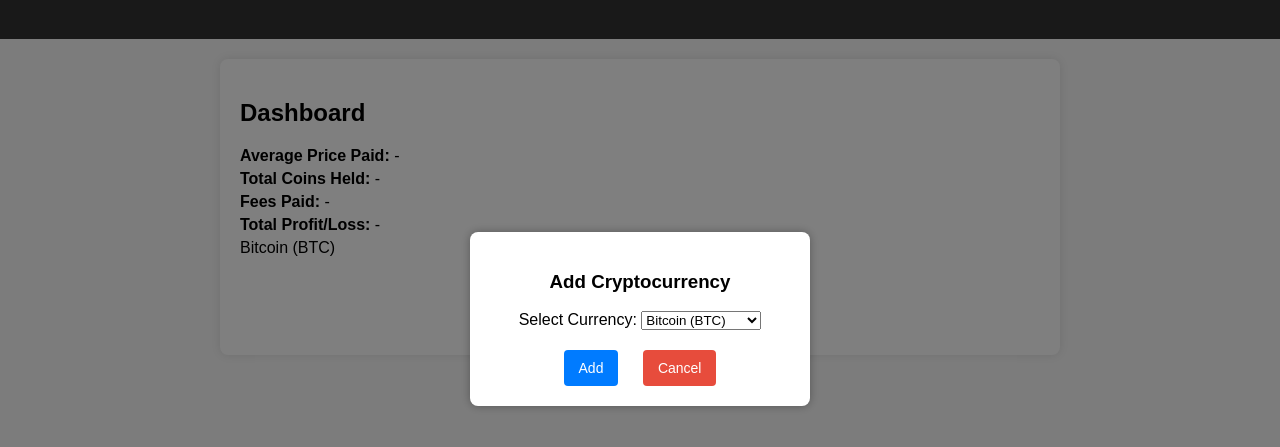
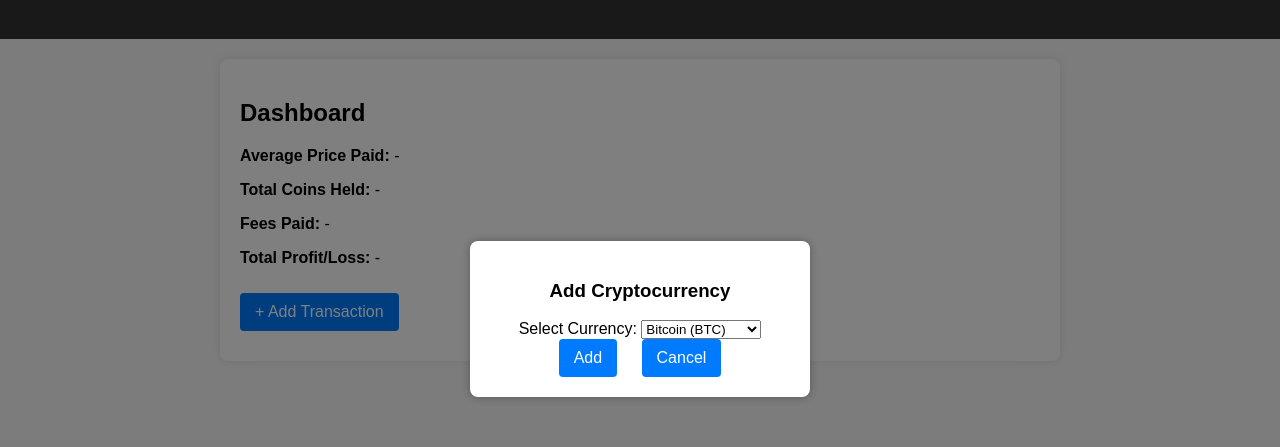
Before and after one commit to deanOfWalls/coinfolio, a plain HTML site: page index.html in a window 1280 px wide. Both pictures are taken after a click on the button "Add". Shown: the part 81-528 px from the top of the page. Drawn offline with Linux system fonts and the light colour scheme.

Commit message:
debugging modal issues

```diff
--- a/index.html
+++ b/index.html
@@ -13,7 +13,7 @@
     <main>
         <section id="dashboard">
             <h2>Dashboard</h2>
-            <div class="kpi">
+            <div>
                 <p><strong>Average Price Paid:</strong> <span id="average-price">-</span></p>
                 <p><strong>Total Coins Held:</strong> <span id="total-coins">-</span></p>
                 <p><strong>Fees Paid:</strong> <span id="total-fees">-</span></p>
@@ -21,7 +21,6 @@
             </div>
         </section>
         <section id="portfolio">
-            <div id="tabs"></div>
             <button id="new-coin-button">+ Add Transaction</button>
         </section>
     </main>
--- a/script.js
+++ b/script.js
@@ -3,101 +3,25 @@ const newCoinButton = document.getElementById('new-coin-button'); // Add Transac
 const modal = document.getElementById('modal'); // Modal Container
 const closeModalButton = document.getElementById('close-modal'); // Cancel Button
 const addCoinButton = document.getElementById('add-coin'); // Add Cryptocurrency Button in Modal
-const currencySelect = document.getElementById('currency-select'); // Dropdown for Cryptocurrencies
-const tabsContainer = document.getElementById('tabs'); // Tabs Container
 
 // Ensure modal is hidden on page load
 document.addEventListener('DOMContentLoaded', () => {
-    modal.classList.add('hidden'); // Hide modal by default
+    modal.classList.add('hidden'); // Add 'hidden' class to hide modal
 });
 
 // Show modal when "Add Transaction" button is clicked
 newCoinButton.addEventListener('click', () => {
-    modal.classList.remove('hidden'); // Show modal
+    modal.classList.remove('hidden'); // Remove 'hidden' class to show modal
 });
 
 // Hide modal when "Cancel" button is clicked
 closeModalButton.addEventListener('click', () => {
-    modal.classList.add('hidden'); // Hide modal
+    modal.classList.add('hidden'); // Add 'hidden' class to hide modal
 });
 
-// Add new cryptocurrency tab when "Add" button in modal is clicked
+// Handle "Add" button in modal
 addCoinButton.addEventListener('click', () => {
-    const currency = currencySelect.value;
-    const currencyName = currencySelect.options[currencySelect.selectedIndex].text;
-
-    // Create a new tab for the selected cryptocurrency
-    addNewTab(currency, currencyName);
-
-    // Hide the modal after adding the cryptocurrency
-    modal.classList.add('hidden');
+    const currency = document.getElementById('currency-select').value;
+    console.log(`Added ${currency}`); // Example action: Log selected currency
+    modal.classList.add('hidden'); // Hide modal after adding currency
 });
-
-// Function to add a new cryptocurrency tab
-function addNewTab(currency, currencyName) {
-    // Create a new tab element
-    const tab = document.createElement('div');
-    tab.className = 'tab';
-    tab.textContent = currencyName;
-
-    // Append the tab to the tabs container
-    tabsContainer.appendChild(tab);
-
-    // Create a portfolio section for the selected cryptocurrency
-    const portfolioSection = createPortfolioSection(currency, currencyName);
-    document.body.appendChild(portfolioSection);
-
-    // Switch to this tab when clicked
-    tab.addEventListener('click', () => {
-        // Hide all portfolio sections
-        document.querySelectorAll('.portfolio-section').forEach((section) => {
-            section.classList.add('hidden');
-        });
-
-        // Show the selected portfolio section
-        portfolioSection.classList.remove('hidden');
-    });
-}
-
-// Function to create a portfolio section for a cryptocurrency
-function createPortfolioSection(currency, currencyName) {
-    const section = document.createElement('div');
-    section.className = 'portfolio-section hidden'; // Initially hidden
-    section.innerHTML = `
-        <h3>${currencyName} Portfolio</h3>
-        <div class="transaction-input">
-            <label for="transaction-type">Transaction Type:</label>
-            <select id="transaction-type" class="transaction-type">
-                <option value="buy">Buy</option>
-                <option value="sell">Sell</option>
-            </select>
-
-            <label id="price-label">Buy Price per Coin:</label>
-            <input type="number" id="price" placeholder="Enter price per coin">
-
-            <label id="usd-label">USD to Spend:</label>
-            <input type="number" id="usdAmount" placeholder="Enter amount">
-
-            <button id="max-coins" class="hidden">Max</button>
-
-            <button id="add-transaction">Add Transaction</button>
-        </div>
-        <table>
-            <thead>
-                <tr>
-                    <th>Type</th>
-                    <th>Price</th>
-                    <th>USD</th>
-                    <th>Quantity</th>
-                    <th>Fees</th>
-                    <th>Total</th>
-                    <th>Action</th>
-                </tr>
-            </thead>
-            <tbody></tbody>
-        </table>
-    `;
-
-    // Return the new section
-    return section;
-}
--- a/styles.css
+++ b/styles.css
@@ -21,23 +21,18 @@ main {
     box-shadow: 0 0 10px rgba(0, 0, 0, 0.1);
 }
 
-.kpi p {
-    margin: 5px 0;
-}
-
-#new-coin-button {
-    margin: 20px auto;
-    display: block;
-    padding: 10px 20px;
+button {
+    margin: 10px 0;
+    padding: 10px 15px;
     background-color: #007BFF;
     color: white;
     border: none;
+    border-radius: 4px;
     font-size: 16px;
     cursor: pointer;
-    border-radius: 4px;
 }
 
-#new-coin-button:hover {
+button:hover {
     background-color: #0056b3;
 }
 
@@ -68,33 +63,6 @@ main {
     box-shadow: 0 0 10px rgba(0, 0, 0, 0.3);
 }
 
-.modal-actions {
-    margin-top: 20px;
-}
-
 .modal-actions button {
     margin: 0 10px;
-    padding: 10px 15px;
-    font-size: 14px;
-    border: none;
-    cursor: pointer;
-    border-radius: 4px;
 }
-
-#add-coin {
-    background-color: #007BFF;
-    color: white;
-}
-
-#add-coin:hover {
-    background-color: #0056b3;
-}
-
-#close-modal {
-    background-color: #e74c3c;
-    color: white;
-}
-
-#close-modal:hover {
-    background-color: #c0392b;
-}
```
